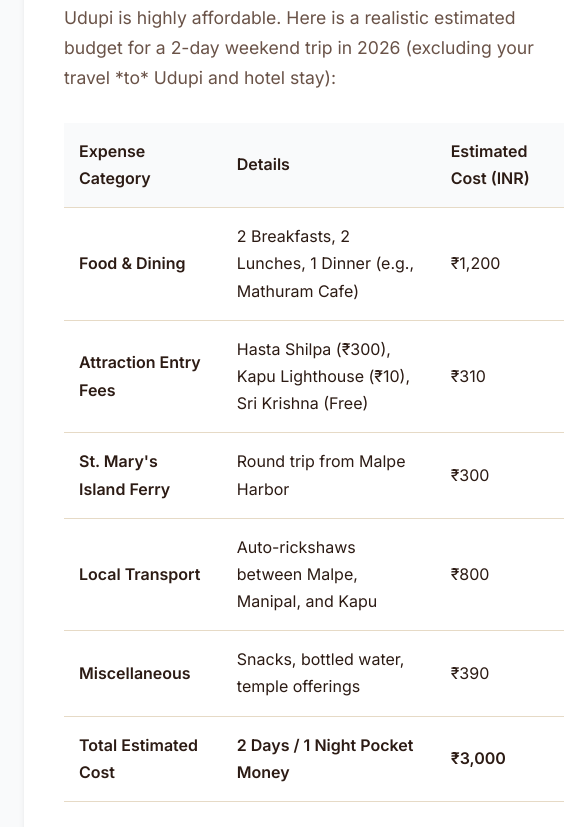
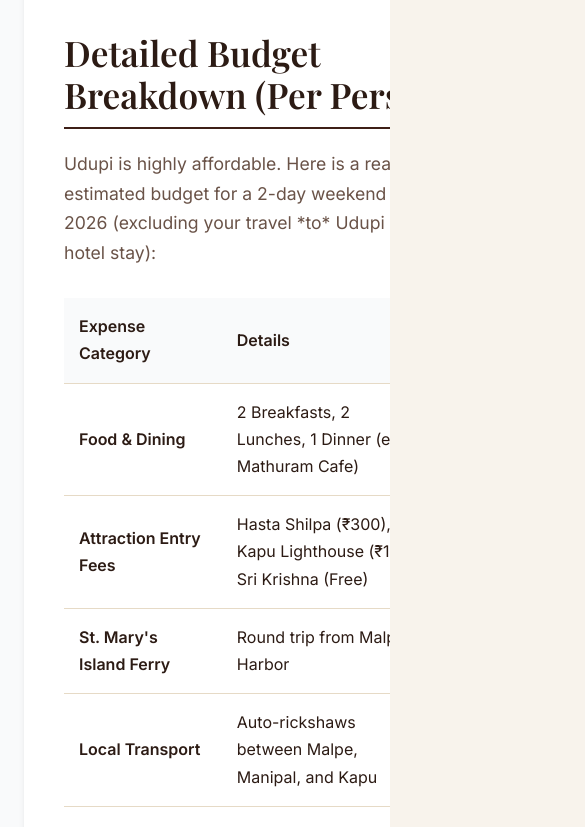
Before and after one commit to chiragudayashetty-tech/MathuramCafe-Website, a React (Vite) app: page /travel-guide/udupi-2-day-itinerary in a window 390 px wide. Shown: the part 10820-11647 px from the top of the page, 585 px wide, since content can reach past the window. Built offline with nearby package versions, Linux system fonts and the light colour scheme; a web font is replaced by a local one.

Commit message:
Fix severe horizontal scrolling overflow on mobile for travel guides

```diff
--- a/src/pages/TravelGuide.css
+++ b/src/pages/TravelGuide.css
@@ -2,6 +2,7 @@
   padding-top: 150px;
   padding-bottom: 80px;
   min-height: 100vh;
+  overflow-x: hidden;
 }
 
 .travel-guide-header {
@@ -111,4 +112,9 @@
   .guide-content h3 {
     font-size: 1.25rem;
   }
+
+  .travel-guide-grid {
+    grid-template-columns: 1fr;
+    gap: 20px;
+  }
 }
--- a/src/pages/guides/UdupiItinerary.css
+++ b/src/pages/guides/UdupiItinerary.css
@@ -1,6 +1,8 @@
 .itinerary-page {
   padding-bottom: 80px;
   background-color: var(--bg-light, #f9fafb);
+  overflow-x: hidden;
+  width: 100%;
 }
 
 .itinerary-hero {
@@ -18,6 +20,7 @@
 
 .itinerary-hero-content {
   max-width: 900px;
+  width: 100%;
   padding: 20px;
   z-index: 1;
   margin-top: 80px; /* Offset for fixed navbar */
@@ -212,6 +215,8 @@
   overflow-x: auto;
   margin: 30px 0;
   -webkit-overflow-scrolling: touch;
+  width: 100%;
+  max-width: 100vw;
 }
 
 .budget-table {
```
